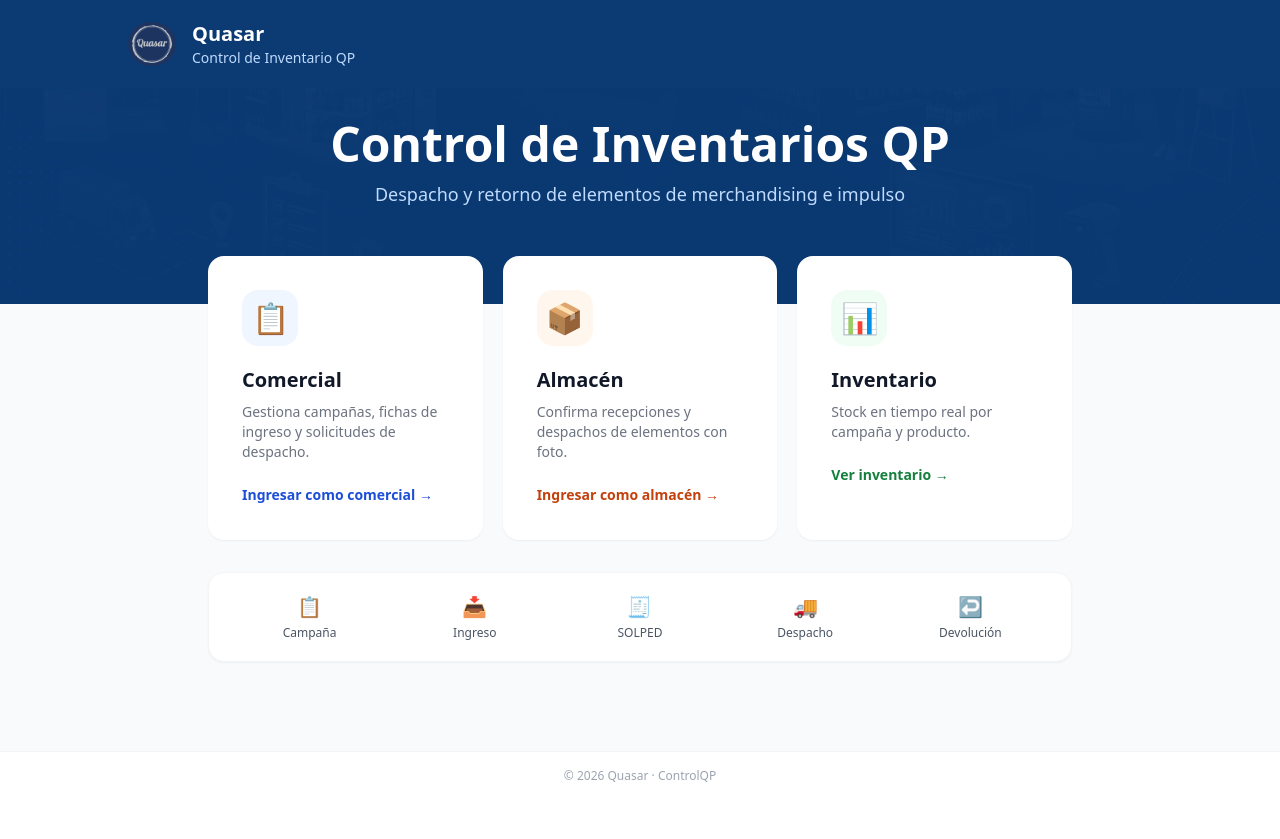
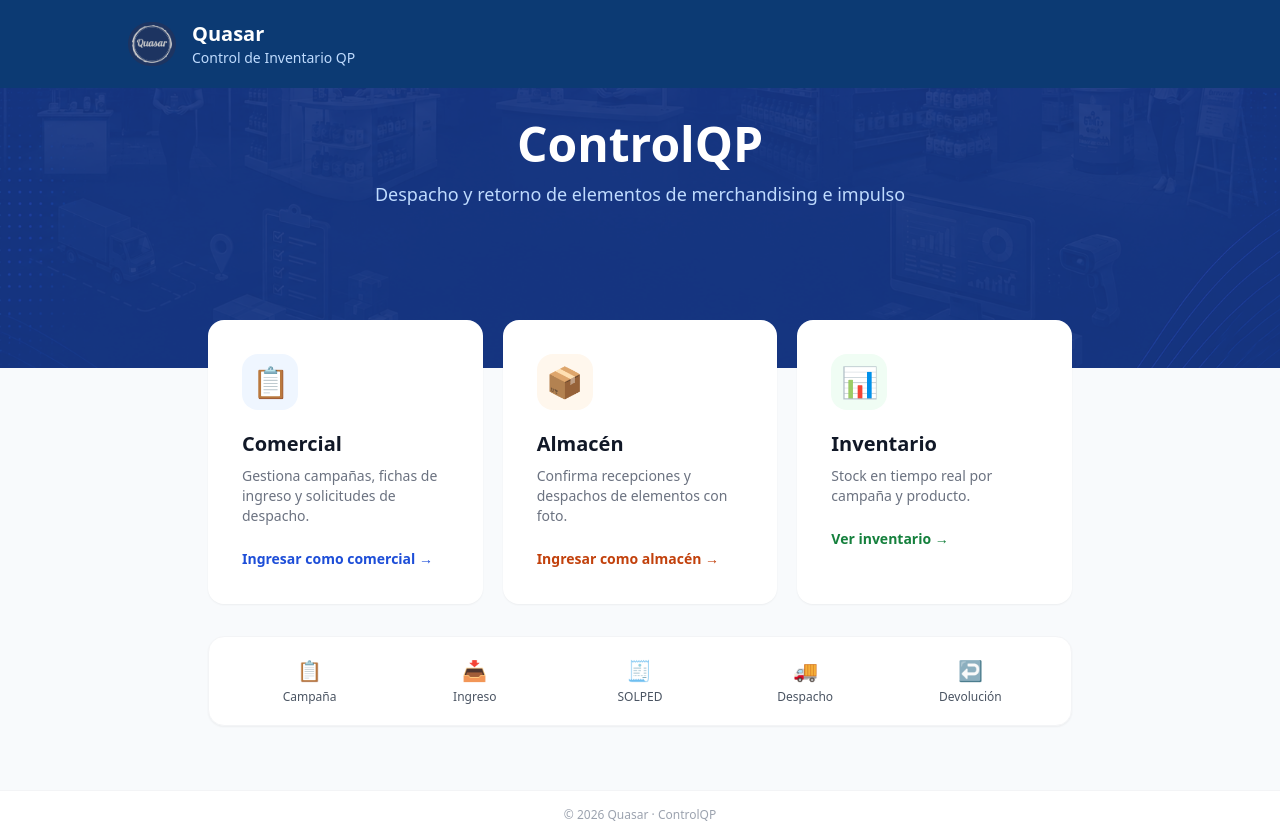
Before and after one commit to operacionesquasar23-netizen/ControlQP, a Next.js app: page / in a window 1280 px wide. Before the commit the page ends 800 px from the top, so only its background shows below. Built offline with nearby package versions, Linux system fonts and the light colour scheme; no server answers.

Commit message:
Imagen fondo

```diff
--- a/app/page.tsx
+++ b/app/page.tsx
@@ -75,18 +75,15 @@ export default function HomePage() {
       </div>
 
       {/* Hero */}
-      <div
-        className="bg-brand text-white px-6 pb-24 pt-8 relative overflow-hidden"
-        style={{
-          backgroundImage: 'url(/fondo-hero.png)',
-          backgroundSize: 'cover',
-          backgroundPosition: 'center',
-        }}
-      >
-        {/* Overlay para mantener legibilidad del texto */}
-        <div className="absolute inset-0 bg-brand/90" />
+      <div className="text-white px-6 pb-24 pt-8 relative overflow-hidden min-h-[280px]">
+        <img
+          src="/fondo-hero.png"
+          alt=""
+          className="absolute inset-0 w-full h-full object-cover"
+        />
+        <div className="absolute inset-0 bg-blue-900/70" />
         <div className="max-w-5xl mx-auto text-center relative z-10">
-          <h1 className="text-5xl font-bold mb-3">Control de Inventarios QP</h1>
+          <h1 className="text-5xl font-bold mb-3">ControlQP</h1>
           <p className="text-blue-200 text-lg">Despacho y retorno de elementos de merchandising e impulso</p>
         </div>
       </div>
```
